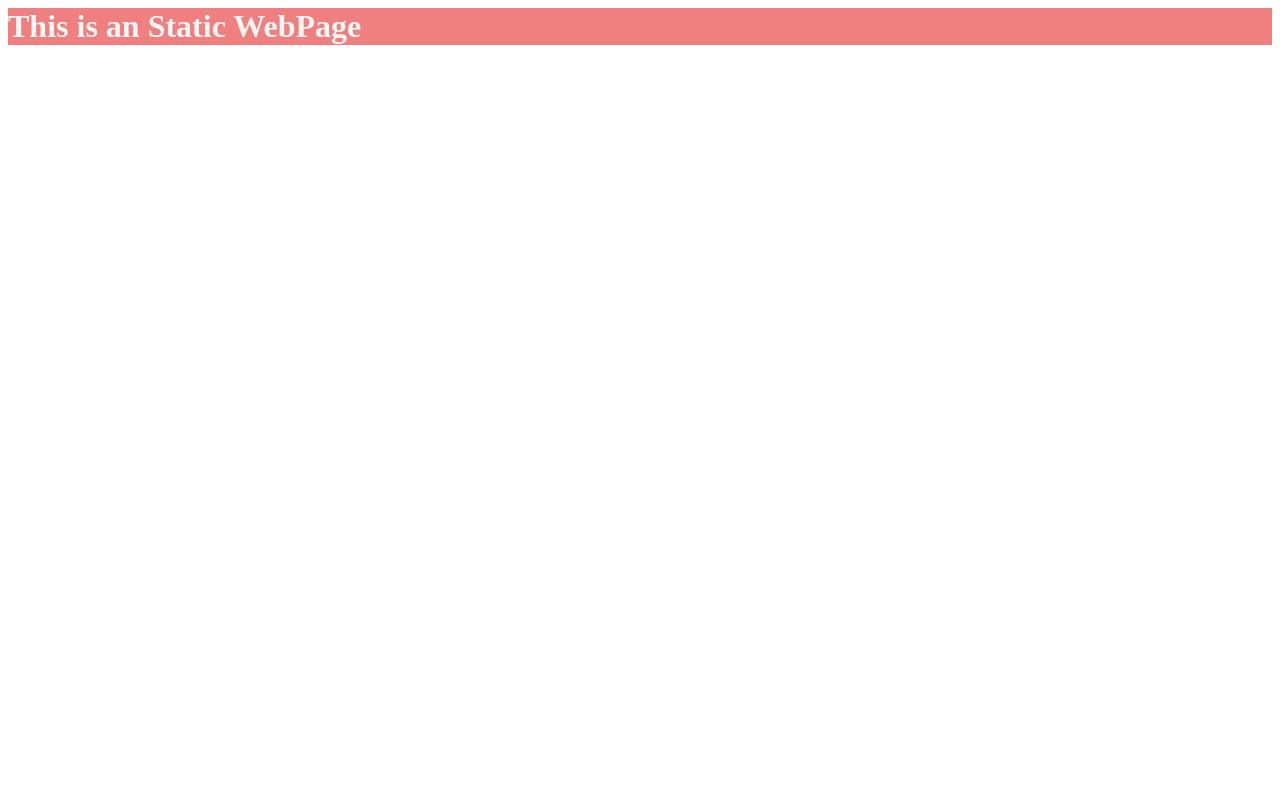
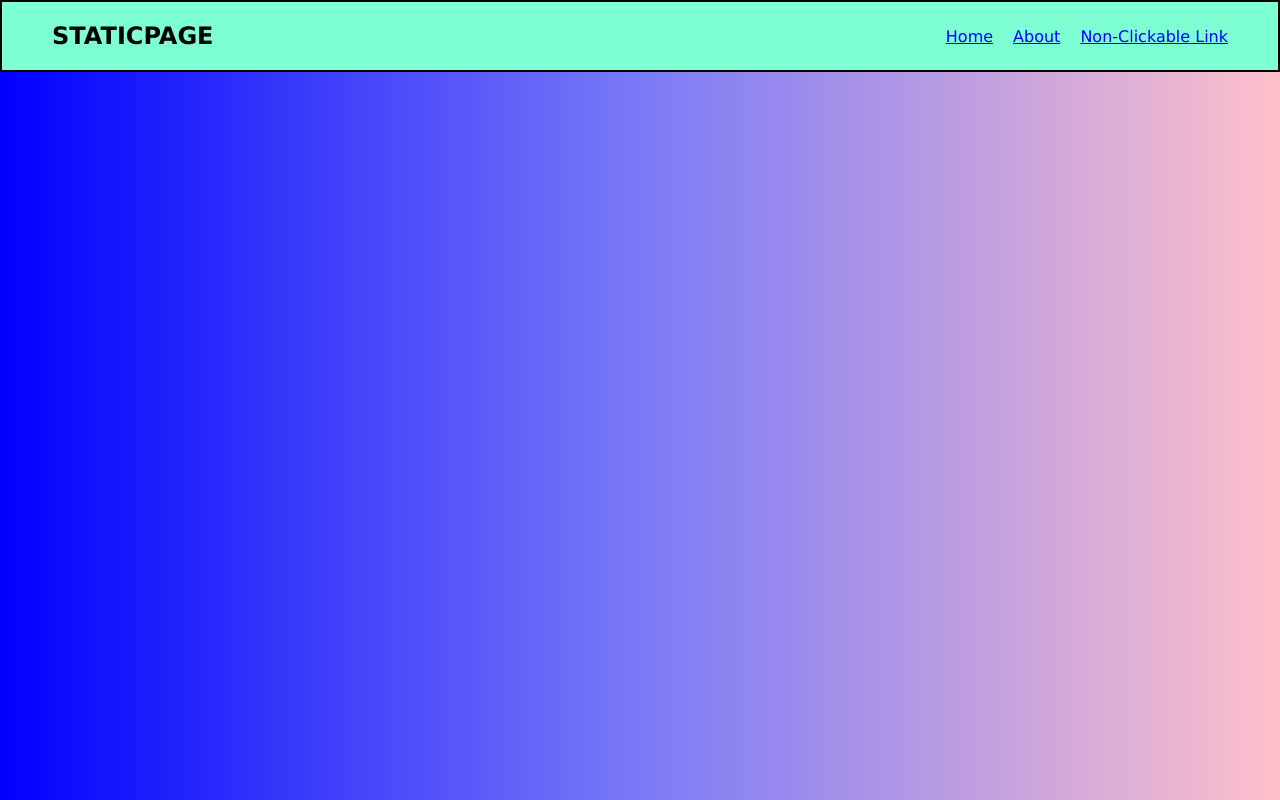
Before and after one commit to OmkarBhujbalra0/cssproject, a plain HTML site: page index.html in a window 1280 px wide. Drawn offline with Linux system fonts and the light colour scheme.

Commit message:
'learning flexbox and box model'

```diff
--- a/index.css
+++ b/index.css
@@ -1,6 +1,47 @@
-.Heading {
-    background-color: lightcoral;
-    color: whitesmoke;
+
+* {
     margin: 0;
     padding: 0;
+    box-sizing: border-box;
+    font-family: Verdana, Geneva, Tahoma, sans-serif;
 }
+
+
+body {
+     background: linear-gradient(to right,blue,rgb(122, 122, 247),pink);
+}
+
+
+.navbar {
+    background-color: aquamarine;
+    padding: 20px 50px;
+    border: 2px solid black;
+    display: flex;
+    justify-content: space-between;
+    align-items: center;
+}
+
+
+.logo {
+    justify-content: left;
+    font-weight: bold;
+    font-size: 24px;
+}
+
+
+.nav-links {
+    display: flex;
+    list-style-type: none;
+    gap: 20px;
+}
+
+
+.nav-links li a {
+    color: blue;
+    transition: color 0.3s;
+}
+
+
+.nav-links li a:hover {
+    color: red;
+}
--- a/index.html
+++ b/index.html
@@ -7,6 +7,13 @@
     <link rel="stylesheet" href="index.css">
 </head>
 <body>
-    <h1 class="Heading">This is an Static WebPage</h1>
+    <nav class="navbar">
+        <div class="logo">STATICPAGE</div>
+        <ul class="nav-links">
+            <li><a href="#">Home</a></li>
+            <li><a href="#">About</a></li>
+            <li><a href="#">Non-Clickable Link</a></li>
+        </ul>
+    </nav>
 </body>
 </html>
```
